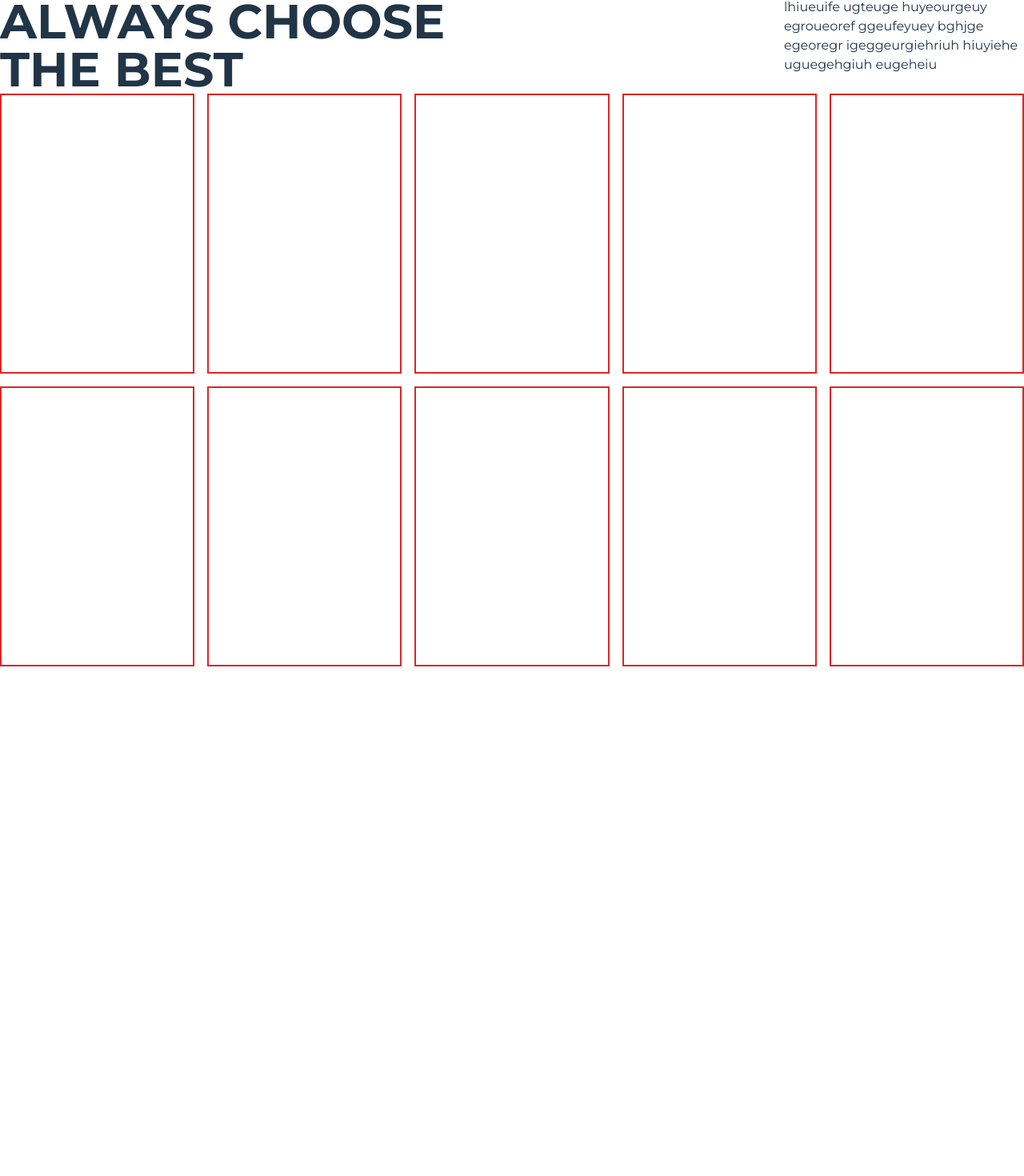
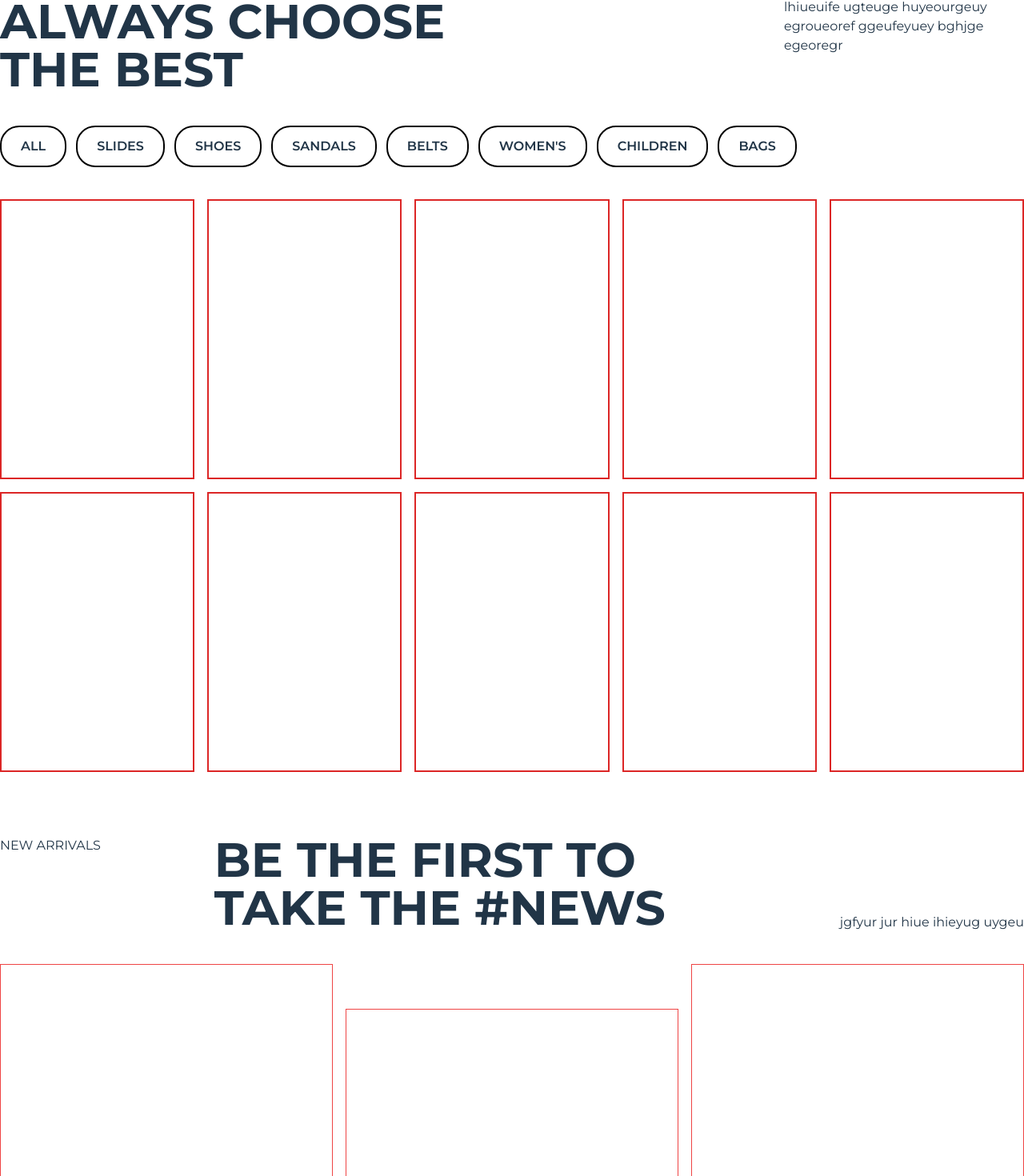
Before and after one commit to Ferinco/manual-footies-client, a React (Vite) app: page / in a window 1280 px wide. Shown: the part 1259-2729 px from the top of the page at 80% size. Before the commit the page ends 2092 px from the top, so only its background shows below. Built offline with nearby package versions, Linux system fonts and the light colour scheme.

Commit message:
new arrivals section

```diff
--- a/src/components/exports.jsx
+++ b/src/components/exports.jsx
@@ -1,4 +1,5 @@
 export {default as HeroSection} from "./hero/hero"
 export {default as ServicesSection} from "./our-services/services"
 export {default as ProductsSection} from "./products/products"
+export {default as ArrivalsSection} from "./new-arivals/newArrival"
 // export {default as SubHeader} from "./custom/Headers"
--- /dev/null
+++ b/src/components/new-arivals/newArrival.jsx
@@ -0,0 +1,32 @@
+import { SubHeader } from "../custom/Headers";
+
+export default function NewArrival() {
+  const arrivals = [
+    {
+      title: "",
+    },
+    { title: "" },
+    { title: "" },
+  ];
+  return (
+    <div className="mt-20 flex flex-col gap-10">
+      <div className="flex justify-between">
+        <h4>NEW ARRIVALS</h4>
+        <SubHeader style="text-start" title="Be the first to take the #news" />
+        <p className="flex items-end">jgfyur jur hiue ihieyug uygeu</p>
+      </div>
+      <div className="grid grid-cols-3 gap-4">
+        {arrivals.map((arrival, index) => (
+          <div
+            key={index}
+            className={`border-red-500 border h-[300px] ${
+              index === 1 ? "mt-14" : "mt-0"
+            }`}
+          >
+            {arrival.title}
+          </div>
+        ))}
+      </div>
+    </div>
+  );
+}
--- a/src/components/products/products.jsx
+++ b/src/components/products/products.jsx
@@ -1,47 +1,65 @@
+import { Button } from "../custom/button";
 import { SubHeader } from "../custom/Headers";
 import ProductCard from "./productCard";
 
-export default function Products(){
-    const items =[
+export default function Products() {
+  const tabs = [
     {
-
+      name: "all",
+      id: 0,
     },
     {
-
-        }, {
-
-        }, {
-
-        }, {
-
-        }, {
-
-        }, {
-
-        }, {
-
-        }, {
-
-        }, {
-
-        }
-    ]
-    return(
-        <div className="mt-20">
+      name: "slides",
+      id: 1,
+    },
+    {
+      name: "shoes",
+      id: 2,
+    },
+    {
+      name: "sandals",
+      id: 3,
+    },
+    {
+        name: "belts",
+        id: 4,
+      },
+      {
+        name: "women's",
+        id: 5,
+      },
+      {
+        name: "children",
+        id: 6,
+      },
+      {
+        name: "bags",
+        id: 7,
+      },
+  ];
+  const items = [{}, {}, {}, {}, {}, {}, {}, {}, {}, {}];
+  return (
+    <div className="mt-20 flex flex-col gap-10">
       <div className="flex justify-between">
-                <SubHeader style="text-start" title="Always choose the best"/>
+        <SubHeader style="text-start" title="Always choose the best" />
         <div className="lg:max-w-[300px]">
-                    <p>lhiueuife ugteuge huyeourgeuy egroueoref ggeufeyuey bghjge egeoregr igeggeurgiehriuh hiuyiehe uguegehgiuh eugeheiu </p>
+          <p>
+            lhiueuife ugteuge huyeourgeuy egroueoref ggeufeyuey bghjge egeoregr
+          </p>
         </div>
-
       </div>
-            <div className="products-body grid grid-rows-2 grid-flow-col gap-4">
+      <div className="flex gap-3">
         {
-    items.map((item, index)=>(
-        <ProductCard/>
+            tabs.map((tab, index)=>(
+               <button className="rounded-3xl px-6 py-3 text-base uppercase font-semibold bg-transparent border-2 border-black" key={index}>{tab.name}</button>
             ))
         }
       </div>
+      <div className="products-body grid grid-cols-5 gap-4">
+        {items.map((item, index) => (
+          <ProductCard />
+        ))}
       </div>
-    )
+    </div>
+  );
 }
--- a/src/pages/home.jsx
+++ b/src/pages/home.jsx
@@ -1,4 +1,5 @@
 import {
+  ArrivalsSection,
   HeroSection,
   ProductsSection,
   ServicesSection,
@@ -10,6 +11,7 @@ export default function Home() {
       <HeroSection />
       <ServicesSection />
       <ProductsSection />
+      <ArrivalsSection/>
     </div>
   );
 }
```
Lines whose indentation alone changed are shown as unchanged.
